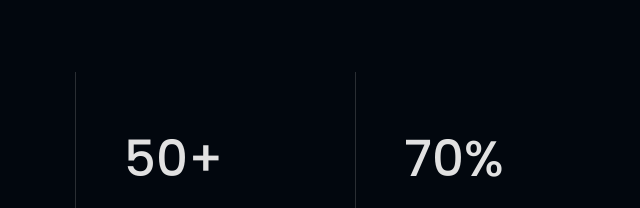
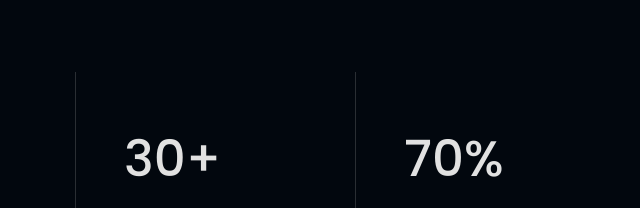
Before and after one commit to roszczypalam/uneedev-website, an Eleventy site: page src/index.njk in a window 1280 px wide. Shown: the part 4840-5048 px from the top of the page, 565-1205 px from the left. Built offline with nearby package versions, Linux system fonts and the light colour scheme; Eleventy itself is replaced by a stand-in of ours; files that its build step writes are made by us from their sources; what eleventy-plugin-code-style-hooks, node-html-parser would draw is missing.

Commit message:
Update counter value from 50+ to 30+ in counters section

```diff
--- a/src/includes/sections/counters.njk
+++ b/src/includes/sections/counters.njk
@@ -29,7 +29,7 @@
               <div class="col-md-3">
                 <div class="counter-card p-5">
                 <h3 class="xl mt-2 color-gray split-lines">
-                  50+
+                  30+
                  </h3>
                   <p class="color-light split-chars">
                   zadowolonych klientów
```
